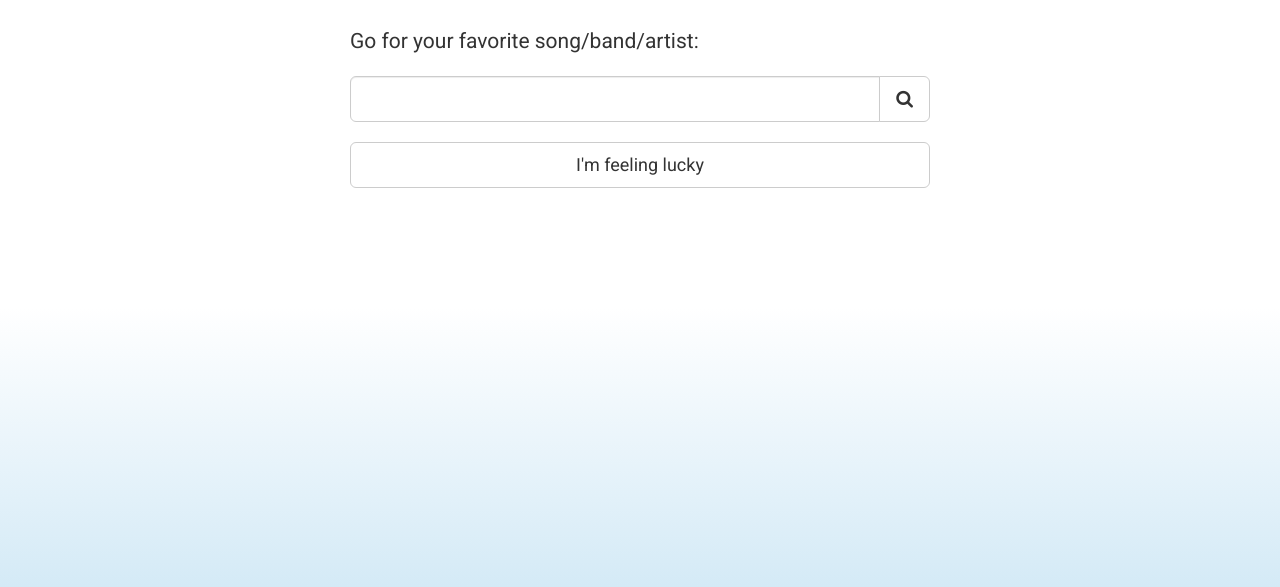
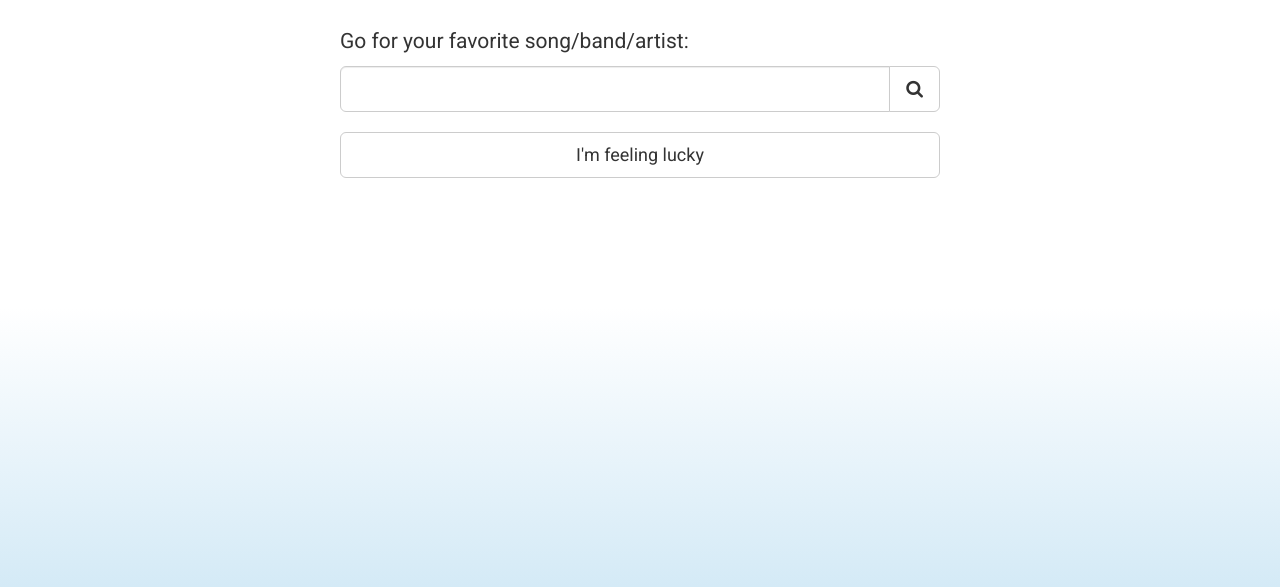
Before and after one commit to NicolasLetellier/axonix-karaoke-bingo, a plain HTML site: page index.html in a window 1280 px wide. Shown: the part 173-760 px from the top of the page. Drawn offline with nearby package versions, Linux system fonts and the light colour scheme.

Commit message:
add little improvments

```diff
--- a/css/general.css
+++ b/css/general.css
@@ -34,8 +34,12 @@ h1 {
   margin-left: 0;
 }
 
+.lead {
+  margin-bottom: 10px;
+}
+
 .container {
-  padding: 20px 30px;
+  padding: 20px 20px;
 }
 
 .bingo-button {
--- a/index.html
+++ b/index.html
@@ -52,6 +52,8 @@
           </div>
         </form>
         <button class="btn btn-default btn-lg btn-block bingo-button">I'm feeling lucky</button>
+        <div class="results-list">
+        </div>
       </div>
     </div>
 
```
